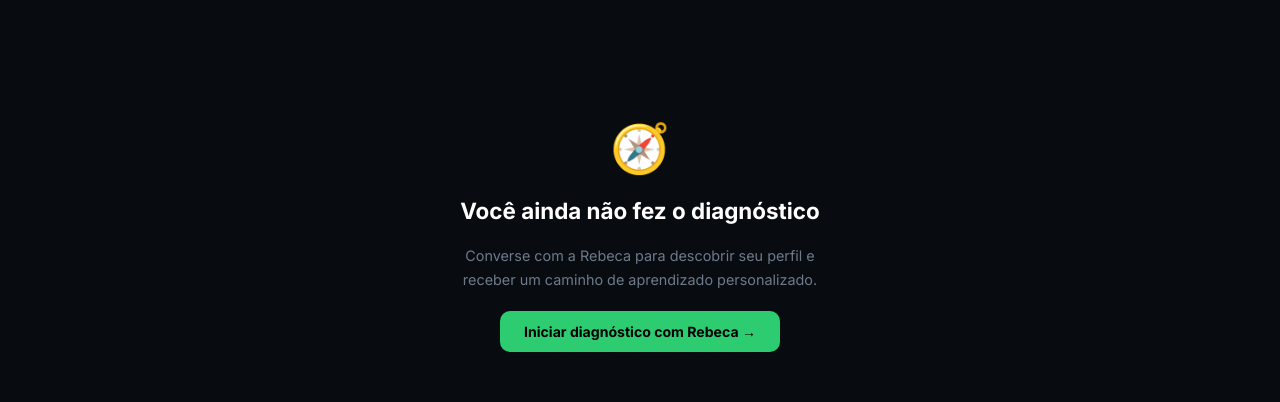
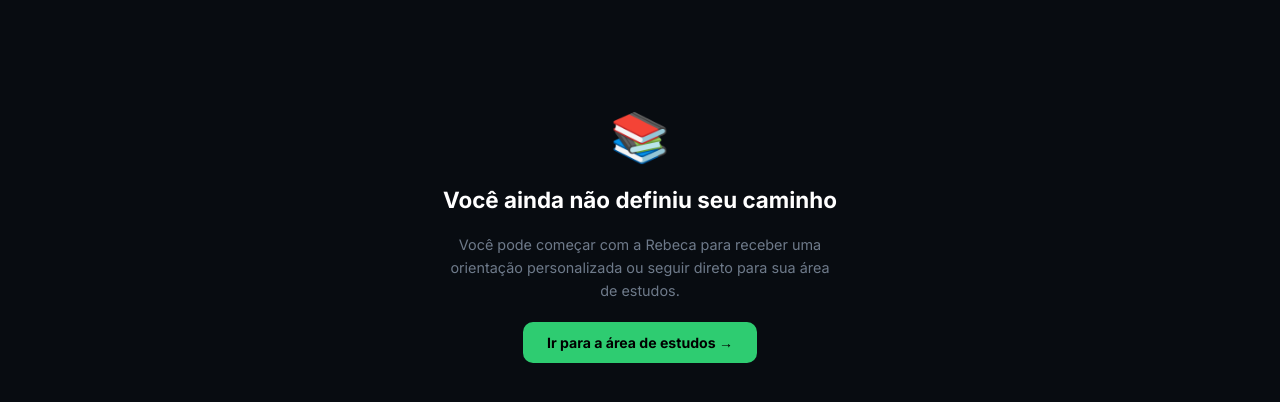
Before and after one commit to jessicafram/CS-Hub-, a website: page dashboard.html in a window 1280 px wide. Shown: the part 134-536 px from the top of the page. Drawn offline with Linux system fonts and the light colour scheme; no server answers.

Commit message:
Remove obrigatoriedade do diagnóstico no dashboard

```diff
--- a/dashboard.html
+++ b/dashboard.html
@@ -683,11 +683,11 @@
   </div>
 
   <div id="emptyState">
-    <div class="empty-icon">🧭</div>
-    <div class="empty-title">Você ainda não fez o diagnóstico</div>
-    <div class="empty-sub">Converse com a Rebeca para descobrir seu perfil e receber um caminho de aprendizado
-      personalizado.</div>
-    <a href="/onboarding" class="cta-btn">Iniciar diagnóstico com Rebeca →</a>
+    <div class="empty-icon">📚</div>
+    <div class="empty-title">Você ainda não definiu seu caminho</div>
+    <div class="empty-sub">Você pode começar com a Rebeca para receber uma orientação personalizada ou seguir direto
+      para sua área de estudos.</div>
+    <a href="/workspace" class="cta-btn">Ir para a área de estudos →</a>
   </div>
 
   <div id="dashContent">
```
